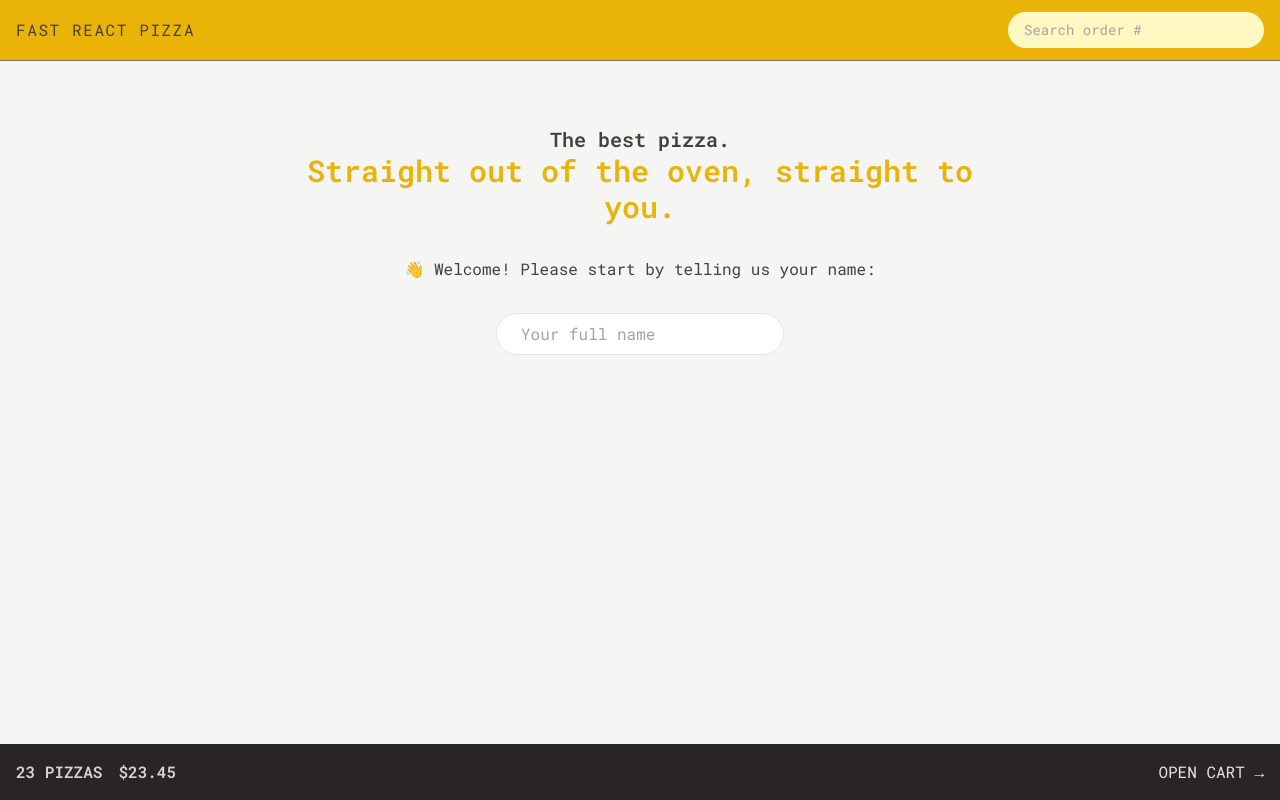
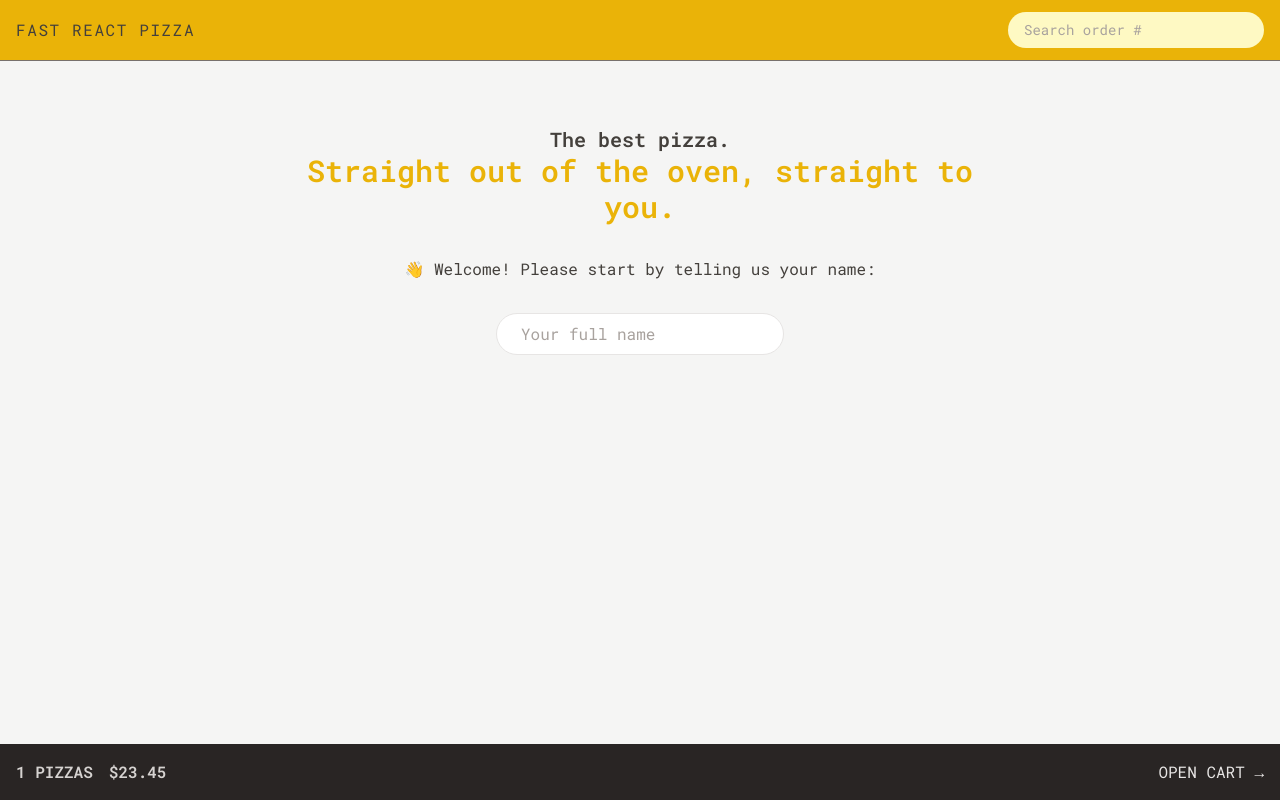
Before and after one commit to BoosterTech/fast-pizza-co, a React (Vite) app: page / in a window 1280 px wide. Built offline with nearby package versions, Linux system fonts and the light colour scheme.

Commit message:
total cart quantinty pizzas implemented

```diff
--- a/src/features/cart/CartOverview.jsx
+++ b/src/features/cart/CartOverview.jsx
@@ -1,10 +1,14 @@
+import { useSelector } from "react-redux";
 import { Link } from "react-router-dom";
+import { getTotalCartPrice } from "./cartSlice";
 
 function CartOverview() {
+  const totalCartQuantity = useSelector(getTotalCartPrice);
+
   return (
     <div className="flex items-center justify-between bg-stone-800 p-4 uppercase text-stone-200">
       <p className="space-x-4 font-semibold text-stone-300">
-        <span>23 pizzas</span>
+        <span>{totalCartQuantity} pizzas</span>
         <span>$23.45</span>
       </p>
       <Link to="cart">Open cart &rarr;</Link>
```
